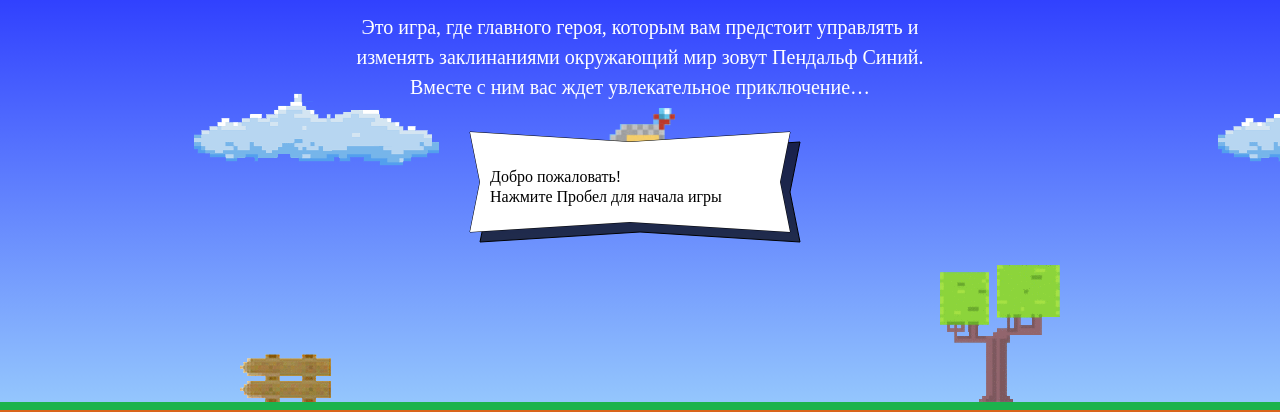
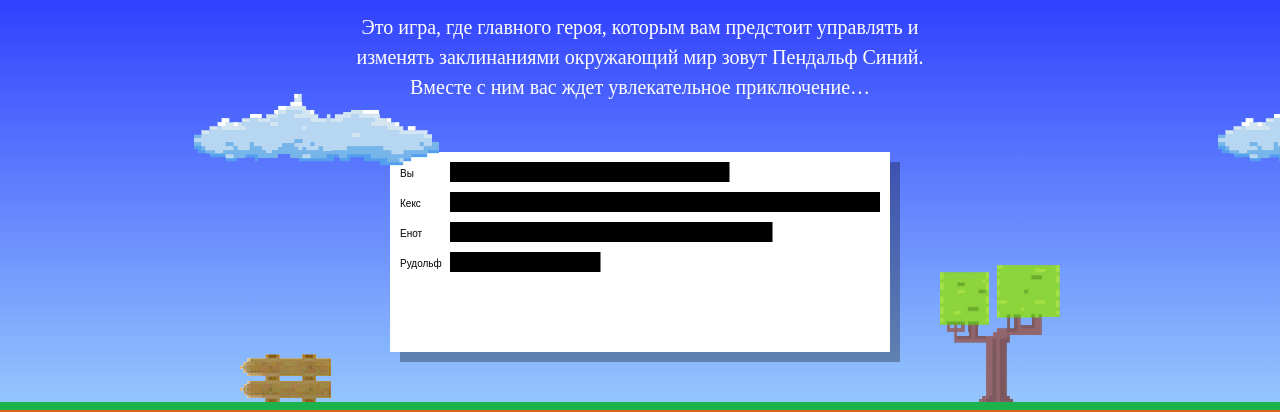
Before and after one commit to yeah-not/code-and-magick, a website: page index.html in a window 1280 px wide. Shown: the part 197-609 px from the top of the page. Drawn offline with Linux system fonts and the light colour scheme; a web font is replaced by a local one.

Commit message:
Revert "Убрал тестовые данные, канвас - используются из game.js"
This reverts commit 37e83efebcde9c2d2e8743f09a0d162ddb190bfc.

```diff
--- a/index.html
+++ b/index.html
@@ -60,7 +60,9 @@
     Вместе с ним вас ждет увлекательное приключение&hellip;
   </p>
 
-  <div class="demo"></div>
+  <div class="demo">
+    <canvas class="canvas" width="701" height="300"></canvas>
+  </div>
 
   <div class="setup-open">
     <img src="./img/user-1.jpg" class="setup-open-icon">
--- a/js/stat.js
+++ b/js/stat.js
@@ -1,20 +1,24 @@
 'use strict';
 
-var CLOUD_WIDTH = 500;
-var CLOUD_HEIGHT = 200;
-var CLOUD_X = 100;
-var CLOUD_Y = 50;
-var GAP = 10;
-var FONT_GAP = 15;
-var TEXT_WIDTH = 50;
-var BAR_HEIGHT = 20;
+// Temp
+var canvas = document.querySelector('.demo .canvas');
+var ctx = canvas.getContext('2d');
+
+var CLOUD_WIDTH = 500,
+    CLOUD_HEIGHT = 200,
+    CLOUD_X = 100,
+    CLOUD_Y = 50,
+    GAP = 10,
+    FONT_GAP = 15,
+    TEXT_WIDTH = 50,
+    BAR_HEIGHT = 20;
 
 var barWidth = CLOUD_WIDTH - GAP * 2 - TEXT_WIDTH;
 
 var renderCloud = function (ctx, x, y, color) {
   ctx.fillStyle = color;
   ctx.fillRect(x, y, CLOUD_WIDTH, CLOUD_HEIGHT);
-};
+}
 
 var getMaxEl = function (arr) {
   var maxEl = arr[0];
@@ -26,20 +30,27 @@ var getMaxEl = function (arr) {
   }
 
   return maxEl;
-};
+}
 
 window.renderStatistics = function (ctx, players, times) {
   renderCloud(ctx, CLOUD_X + GAP, CLOUD_Y + GAP, 'rgba(0, 0, 0, 0.3)');
   renderCloud(ctx, CLOUD_X, CLOUD_Y, '#fff');
 
   ctx.fillStyle = '#000';
+  var players = ['Вы', 'Кекс', 'Енот', 'Рудольф']; // temp
+  var times = [1300, 2000, 1500, 700]; // TEMP:
 
   var maxTime = getMaxEl(times);
 
   for (var i = 0; i < players.length; i++) {
+    // BAR_MAX - BAR_WIDTH
+    // BAR[i] - x
+    // x = BAR[i] * BAR_WIDTH / BAR_MAX
     var currentBarWidth = times[i] * barWidth / maxTime;
 
     ctx.fillText(players[i], CLOUD_X + GAP, CLOUD_Y + GAP + FONT_GAP + (BAR_HEIGHT + GAP) * i);
     ctx.fillRect(CLOUD_X + GAP + TEXT_WIDTH, CLOUD_Y + GAP + (BAR_HEIGHT + GAP) * i, currentBarWidth, BAR_HEIGHT);
   }
 };
+
+window.renderStatistics(ctx);
```
